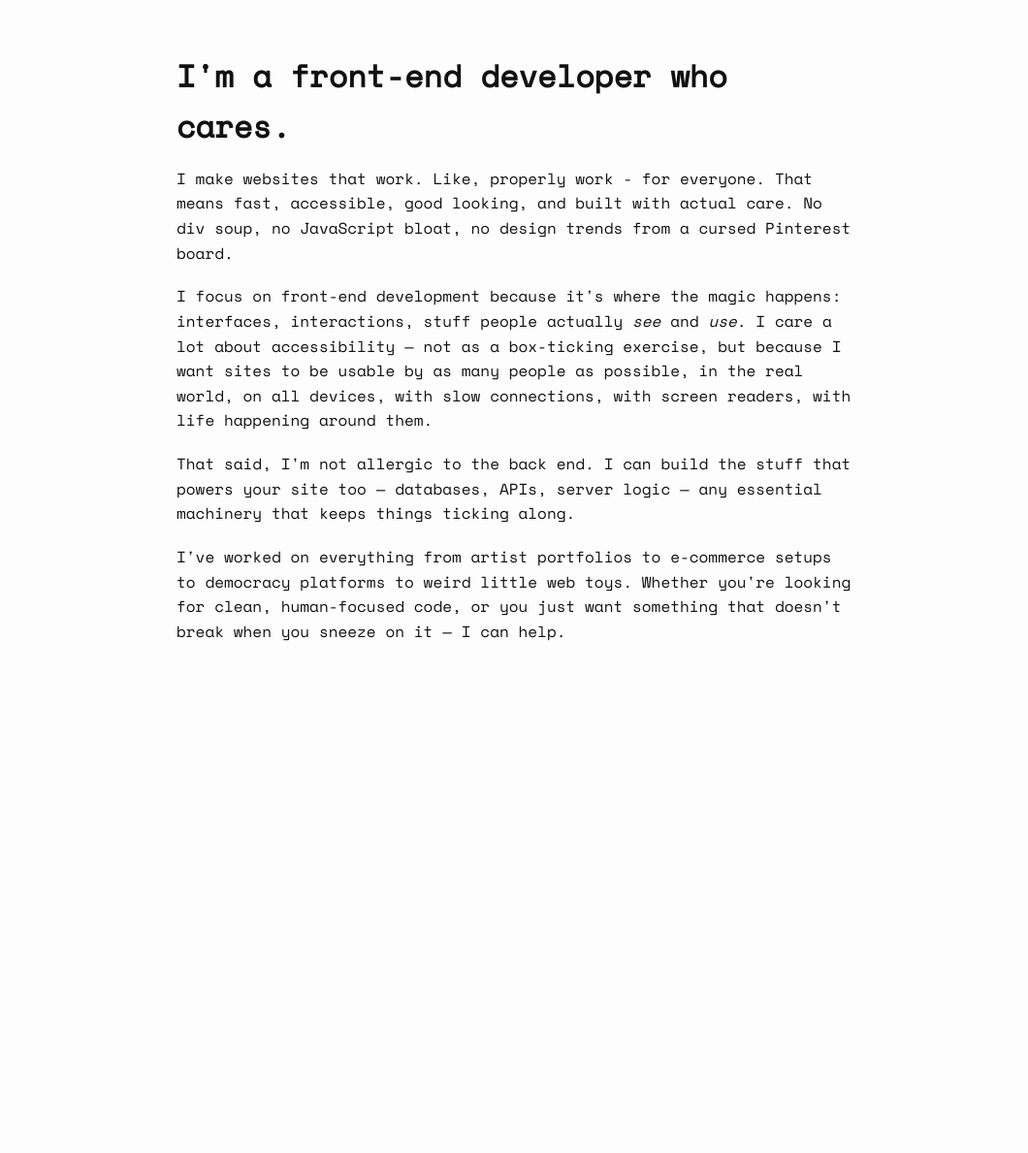
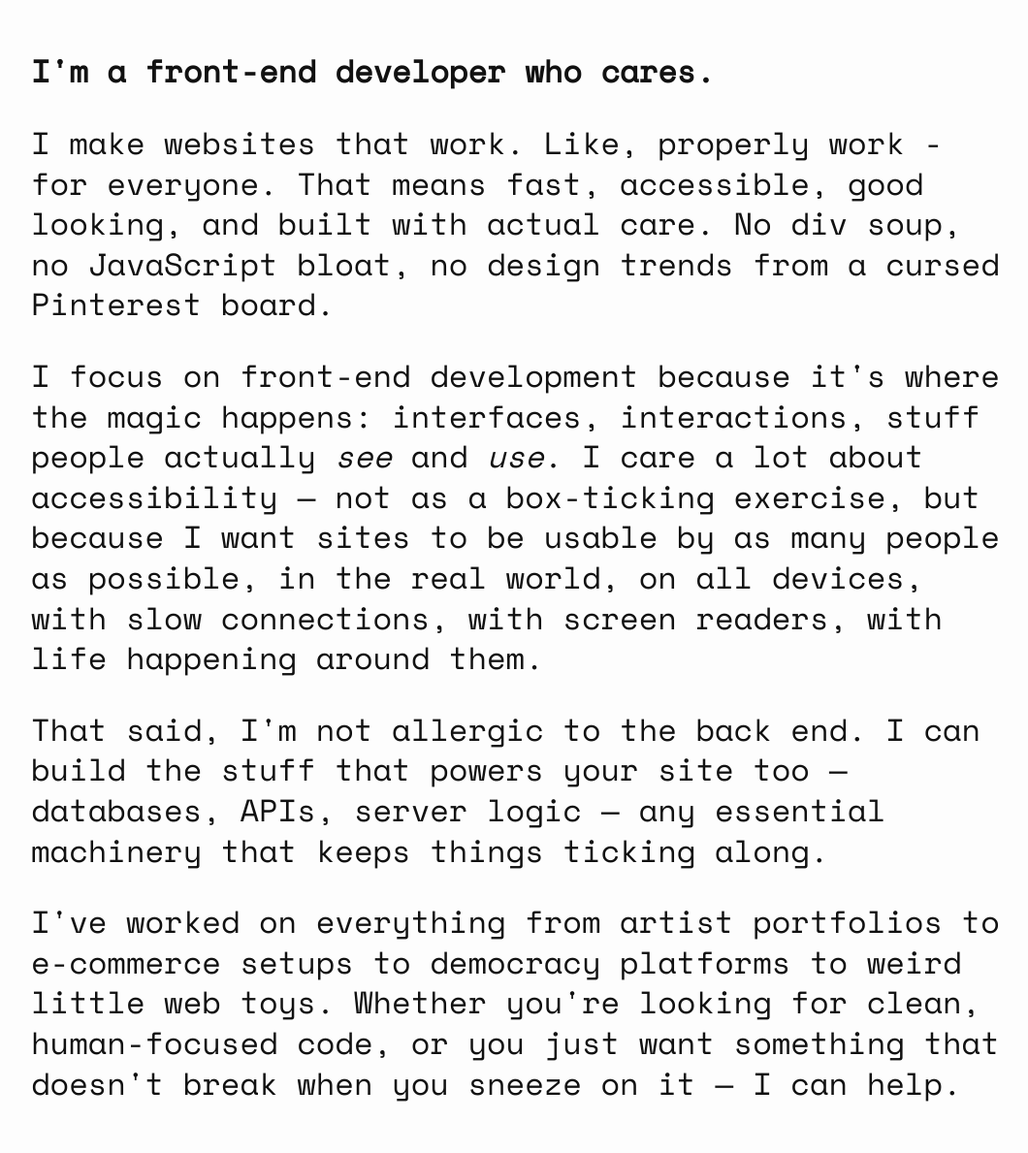
Before and after one commit to adamcheasley/adamcheasley.github.io, a Jekyll site: the page index.html, which Jekyll copies as it is, in a window 1280 px wide. Shown: the whole page at 97% size, without its empty margins (108-1168 px from the left). Built offline with Jekyll 4.4.1, drawn with Linux system fonts in a browser that asks for light colours; before the commit the page ends 900 px from its top, so only the background shows below that.

Commit message:
refactor index.html to adjust layout properties, improving readability and structure

```diff
--- a/index.html
+++ b/index.html
@@ -12,8 +12,8 @@
       font-family: 'Space Mono', monospace;
       background-color: #fdfdfd;
       color: #111;
-      line-height: 1.6;
-      max-width: 700px;
+      line-height: 1.3;
+      max-width: 1000px;
       margin-left: auto;
       margin-right: auto;
     }
@@ -25,6 +25,7 @@
 
     p {
       margin-bottom: 1.2rem;
+      font-size: 2rem;
     }
 
     @media (prefers-color-scheme: dark) {
```
